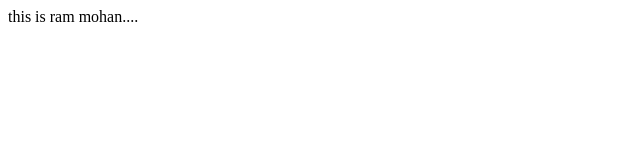
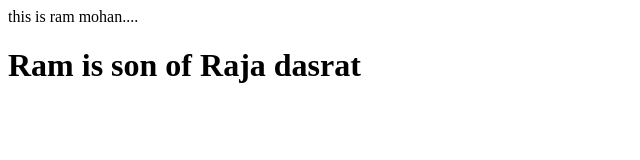
Before and after one commit to Abhishekkumar7124/LocalRepo, a plain HTML site: page index.html in a window 1280 px wide. Shown: the whole page, without its empty margins (0-640 px from the left). Drawn offline with Linux system fonts and the light colour scheme.

Commit message:
Add new feature

```diff
--- a/index.html
+++ b/index.html
@@ -1 +1,2 @@
 <p>this is ram mohan....</p>
+<h1>Ram is son of Raja dasrat</h1>
```
Also changed, not shown: 1 other file.
